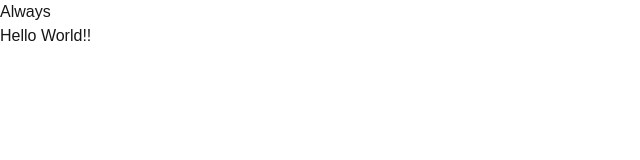
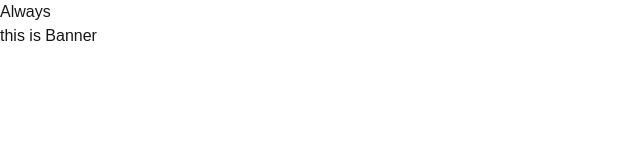
Before and after one commit to 2244jhalak/meetwise-ban, a Next.js app: page / in a window 1280 px wide. Shown: the top 160 px of the page, without its empty margins (0-640 px from the left). Built offline with nearby package versions, Linux system fonts and the light colour scheme.

Commit message:
banner component created

```diff
--- /dev/null
+++ b/src/app/components/Homepage/Banner.js
@@ -0,0 +1,9 @@
+const Banner = () => {
+  return (
+    <div>
+      <p>this is Banner </p>
+    </div>
+  );
+};
+
+export default Banner;
--- a/src/app/page.js
+++ b/src/app/page.js
@@ -1,10 +1,9 @@
-import Image from "next/image";
+import Banner from "./components/Homepage/Banner";
 
 export default function Home() {
   return (
     <div className="grid grid-rows-[20px_1fr_20px] items-center justify-items-center min-h-screen p-8 pb-20 gap-16 sm:p-20 font-[family-name:var(--font-geist-sans)]">
-
-      <h2>Hello World!!</h2>
+      <Banner />
     </div>
   );
 }
```
